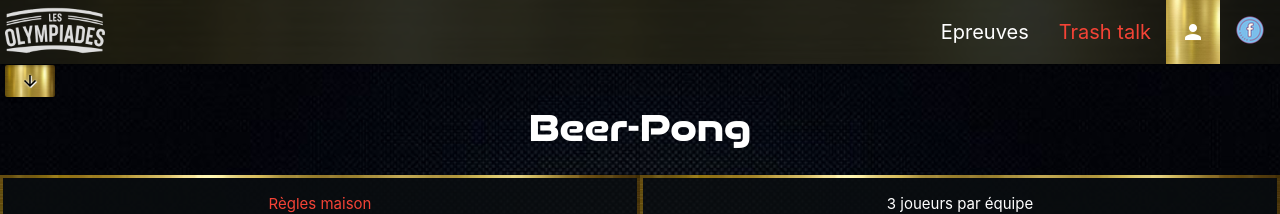
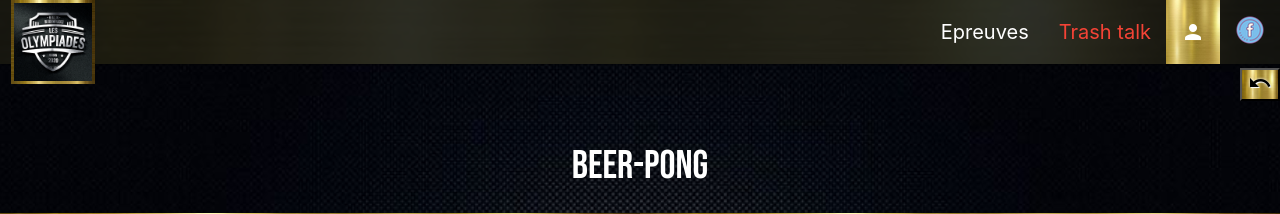
Before and after one commit to CocoCouq/Olympiades, a PHP site: page /views/proofs/beer.php in a window 1280 px wide. Shown: the top 214 px of the page. Run offline with PHP 8.4, Linux system fonts and the light colour scheme.

Commit message:
Fix style

```diff
--- a/public/controllers/c_index.php
+++ b/public/controllers/c_index.php
@@ -1,13 +1,13 @@
 <?php
 require_once './models/m_player.php';
 require_once './models/m_news.php';
+
 session_start();
 
 if (!$_COOKIE['accept'] && isset($_POST['acceptCookies'])) {
     setcookie('accept', true);
     header('location:./index.php');
 }
-
 $message = '';
 $players = new Player();
 $news = new News();
--- a/public/views/proofs/proofs_navigation.php
+++ b/public/views/proofs/proofs_navigation.php
@@ -1,13 +1,9 @@
-<!-- Dropdown Trigger -->
-<div id="proofsMenu">
-    <a class='dropdown-trigger btn-small gold-back dropProofs' href='#' data-target='dropdown1'><i id="arrowProofs" class="material-icons black-text text-contrast">arrow_downward</i></a>
+<div id="btnReturn" class="right-align">
+    <button class="gold-back black-back text-contrast" type="button" id="btnReturn" ><i class="material-icons">undo</i></button>
 </div>
 
-<!-- Dropdown Structure -->
-<ul id='dropdown1' class='dropdown-content'>
-    <li><a href="./chartes.php" title="Chartes">Fair-Play</a></li>
-    <li class="divider" tabindex="-1"></li>
-    <li><a href="./beer.php" title="Beer Pong">B-Pong</a></li>
-    <li><a href="./corn.php" title="CornHole">Cornhole</a></li>
-    <li><a href="./flip.php" title="Flip Cup">Flip Cup</a></li>
-</ul>
+<script type="text/javascript">
+    document.getElementById('btnReturn').addEventListener("click", function (event) {
+        window.history.back();
+    })
+</script>
--- a/public/views/templates/header.php
+++ b/public/views/templates/header.php
@@ -14,19 +14,24 @@
     <div class="navbar-fixed">
         <nav class="gold-back">
             <div class="nav-wrapper row black-back">
-                <a id="logo" href="../../index.php" class="brand-logo left" title="Accueil"></a>
+                <a id="logo" href="../../index.php" class="brand-logo left border-gold hide-on-med-and-up" title="Accueil"></a>
+                <a id="logoLarge" href="../../index.php" class="brand-logo left hide-on-small-only col m1" title="Accueil">
+                    <img class="responsive-img border-gold" src="../../assets/images/globals/logo_brut.png" alt="Be All in">
+                </a>
                 <a href="#" data-target="mobile-demo" class="sidenav-trigger right" title="Menu"><i class="material-icons">menu</i></a>
                 <ul class="right hide-on-med-and-down">
                     <!--Proofs-->
                     <li>
                         <a class='dropdown-trigger text-20 dropNav' href='#' data-target='dropdownProof' title="Toutes les epreuves">Epreuves</a>
 
-                        <ul id='dropdownProof' class='dropdown-content'>
-                            <li><a href="../proofs/chartes.php" title="Fair-Play">Fair-Play</a></li>
+                        <ul id='dropdownProof' class='dropdown-content border-gold gold-back'>
+                            <li class="gold-back"><a class="gold-back black-text text-contrast" href="../proofs/chartes.php" title="Fair-Play">Fair-Play</a></li>
                             <li class="divider"></li>
-                            <li><a href="../proofs/beer.php" title="Beer-Pong">Beer-Pong</a></li>
-                            <li><a href="../proofs/corn.php" title="Cornhole">Cornhole</a></li>
-                            <li><a href="../proofs/flip.php" title="Flip Cup">Flip cup</a></li>
+                            <div class="gold-back">
+                                <li><a class="black-text text-contrast" href="../proofs/beer.php" title="Beer-Pong">Beer-Pong</a></li>
+                                <li><a class="black-text text-contrast" href="../proofs/corn.php" title="Cornhole">Cornhole</a></li>
+                                <li><a class="black-text text-contrast" href="../proofs/flip.php" title="Flip Cup">Flip cup</a></li>
+                            </div>
                         </ul>
                     </li>
                     <li>
@@ -52,23 +57,23 @@
         </div>
     </li>
     <li><a href="../../index.php" class="white-text" title="Accueil">Accueil<i class="material-icons white-text">home</i></a></li>
-    <li><a href="../../views/talk/talk.php" class="red-text" title="Trash Talk">Trash talk<i class="material-icons red-text">whatshot</i></a></li>
+    <li><a href="../talk/talk.php" class="red-text" title="Trash Talk">Trash talk<i class="material-icons red-text">whatshot</i></a></li>
     <ul class="collapsible white-text">
         <li>
             <div class="collapsible-header gold-back row">
                 <div class="col s12 valign-wrapper secondFont text-30 black-text text-contrast"><i class="material-icons">arrow_downward</i>Epreuves</div>
             </div>
             <div class="collapsible-body grey darken-3">
-                <div class="row margin-b-d10 side-items"><a class="grey-text text-lighten-3 text-20 col s12" href="../../views/proofs/chartes.php" title="Fair-Play"><i class="tiny material-icons">description</i>    Fair-Play</a></div>
-                <div class="row margin-b-d10 side-items"><a class="grey-text text-lighten-1 text-20 col s12" href="../../views/proofs/beer.php" title="Beer-Pong"><i class="tiny material-icons">local_drink</i>    Beer-Pong</a></div>
-                <div class="row margin-b-d10 side-items"><a class="grey-text text-lighten-1 text-20 col s12" href="../../views/proofs/corn.php" title="Cornhole"><i class="tiny material-icons">gps_fixed</i>    Cornhole</a></div>
-                <div class="row margin-b-d10 side-items"><a class="grey-text text-lighten-1 text-20 col s12" href="../../views/proofs/flip.php" title="Flip Cup"><i class="tiny material-icons">hourglass_full</i>    Flip cup</a></div>
+                <div class="row margin-b-d10 side-items"><a class="grey-text text-lighten-3 text-20 col s12" href="../proofs/chartes.php" title="Fair-Play"><i class="tiny material-icons">description</i>    Fair-Play</a></div>
+                <div class="row margin-b-d10 side-items"><a class="grey-text text-lighten-1 text-20 col s12" href="../proofs/beer.php" title="Beer-Pong"><i class="tiny material-icons">local_drink</i>    Beer-Pong</a></div>
+                <div class="row margin-b-d10 side-items"><a class="grey-text text-lighten-1 text-20 col s12" href="../proofs/corn.php" title="Cornhole"><i class="tiny material-icons">gps_fixed</i>    Cornhole</a></div>
+                <div class="row margin-b-d10 side-items"><a class="grey-text text-lighten-1 text-20 col s12" href="../proofs/flip.php" title="Flip Cup"><i class="tiny material-icons">hourglass_full</i>    Flip cup</a></div>
             </div>
         </li>
         <li class="divider"></li>
     </ul>
     <li>
-        <a href="../../views/login/login.php" class="white-text" title="Compte"><i class="material-icons white-text">person</i> Mon Compte</a>
+        <a href="../login/login.php" class="white-text" title="Compte"><i class="material-icons white-text">person</i> Mon Compte</a>
     </li>
     <li class="divider"></li>
     <li>
--- a/src/css/class.css
+++ b/src/css/class.css
@@ -1,6 +1,6 @@
 /*FONT*/
 .firstFont {
-    font-family: serif;
+    font-family: 'bebas', serif;
 }
 
 .secondFont {
--- a/src/css/index.css
+++ b/src/css/index.css
@@ -23,7 +23,7 @@
 
 #button-inscription {
     border: rgba(253, 139, 51, 0.81) 1px inset;
-    background: linear-gradient(125deg, rgba(166, 63, 63, 0.60), rgba(246, 152, 38, 0.6), rgba(250, 233, 179, 0.6));
+    background: linear-gradient(135deg, rgba(66, 38, 14, 0.75) 0%, rgba(123, 59, 17, 0.81) 11%, rgba(154, 127, 42, 0.9) 29%);
 }
 
 #button-inscription:hover {
--- a/src/css/newsbanner.css
+++ b/src/css/newsbanner.css
@@ -25,11 +25,11 @@
     width: 2500px;
     margin-top: 5px;
     padding-bottom: 5px;
-    color: #087893;
+    color: #6a6868;
     font-size: 15px;
     text-transform: uppercase;
-    text-shadow: 0 0 2px #065b70;
-    background: linear-gradient(135deg, #0e2e42 0%, #11374e 11%, #123b53 24%, #144561 30%, #2793e8 68%);
+    text-shadow: 0 0 2px #6d4406;
+    background: linear-gradient(135deg, #42200e 0%, #4e3111 11%, #634613 24%);
     /* W3C */
 }
 
@@ -68,7 +68,7 @@
     font-size: 20px;
     text-transform: uppercase;
     text-shadow: 0 0 5px black;
-    background: linear-gradient(135deg, #0e2e42 0%, #11374e 11%, #123b53 29%);
+    background: linear-gradient(135deg, #553112 0%, #894112 11%, #cba52e 29%);
     /* W3C */
     overflow: hidden;
     white-space: nowrap;
--- a/src/css/proofs.css
+++ b/src/css/proofs.css
@@ -10,6 +10,11 @@
     z-index: 1;
 }
 
+#btnReturn {
+    /*margin-left: 2px;*/
+    margin-top: 2px;
+}
+
 /*CLASSES*/
 .fixed-action-btn {
     bottom: inherit;
--- a/src/css/style.css
+++ b/src/css/style.css
@@ -2,13 +2,19 @@
 @font-face
 {
     font-family: 'Robo';
-    src: url('../vendor/fonts/futur.ttf') format('truetype');
+    src: url('../vendor/fonts/bebas.ttf') format('truetype');
 }
 
 @font-face
 {
     font-family: 'Alarm';
     src: url('../vendor/fonts/alarm.ttf') format('truetype');
+}
+
+@font-face
+{
+    font-family: 'bebas';
+    src: url('../vendor/fonts/bebas.ttf') format('truetype');
 }
 
 /*HTML TAGS*/
@@ -49,12 +55,14 @@ blockquote {
 
 /*GLOBAL*/
 #logo {
-    background: url(../images/globals/logo_nav.png) no-repeat center;
-    width: 100px;
-    height: 50px;
+    background: url(../images/globals/logo_brut.png) no-repeat center;
+    width: 45px;
+    height: 45px;
     background-size: contain;
     margin-top: 5px;
     margin-left: 5px;
+    margin-bottom: 2px;
+    padding : inherit;
 }
 
 #facebookSide {
@@ -66,6 +74,10 @@ blockquote {
     cursor: pointer;
     background-color: transparent;
     border: inherit;
+}
+
+#subscribeBannerMessage {
+    background: linear-gradient(135deg, #42200e 0%, #4e3111 11%, #634613 24%, #997919 30%);
 }
 
 .side-items:hover {
--- a/src/js/clock.js
+++ b/src/js/clock.js
@@ -1,7 +1,7 @@
 // Clock
 function timer() {
     let time = Math.trunc(new Date().getTime() / 1000)
-    let d_day = Math.trunc(new Date('07/21/2020').getTime() / 1000)
+    let d_day = Math.trunc(new Date('07/25/2020').getTime() / 1000)
     let diff = d_day - time > 0 ? d_day - time : 0;
     let seconds = diff % 60
     let minutesSup = Math.trunc(diff / 60)
```
Also changed, not shown: public/index.php (+21 -21 lines), src/js/index.js (+5 -2 lines), src/images/globals/favicon.png (added), src/images/globals/logo_nav.png (deleted), src/vendor/fonts/bebas.ttf (added).
